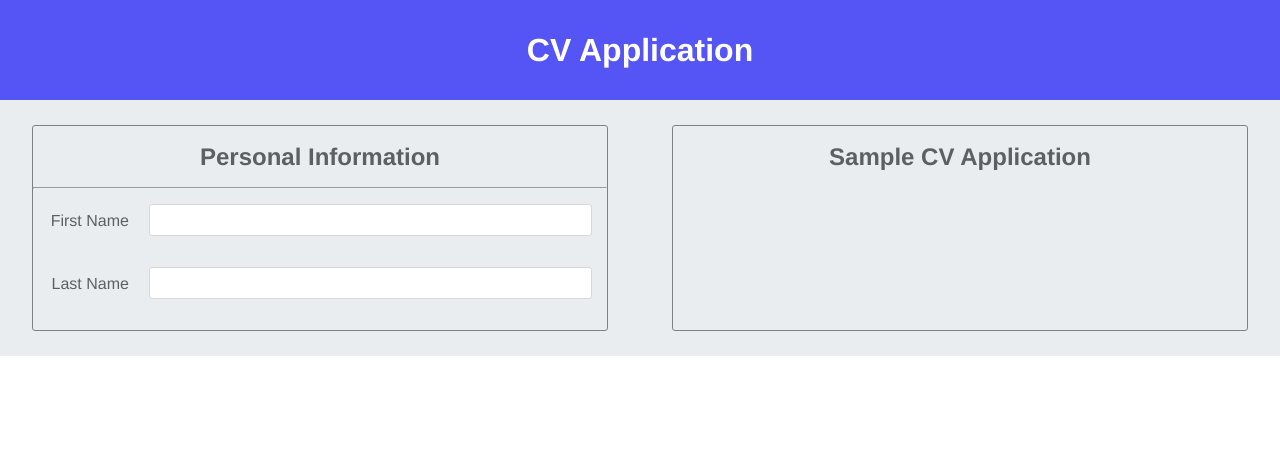
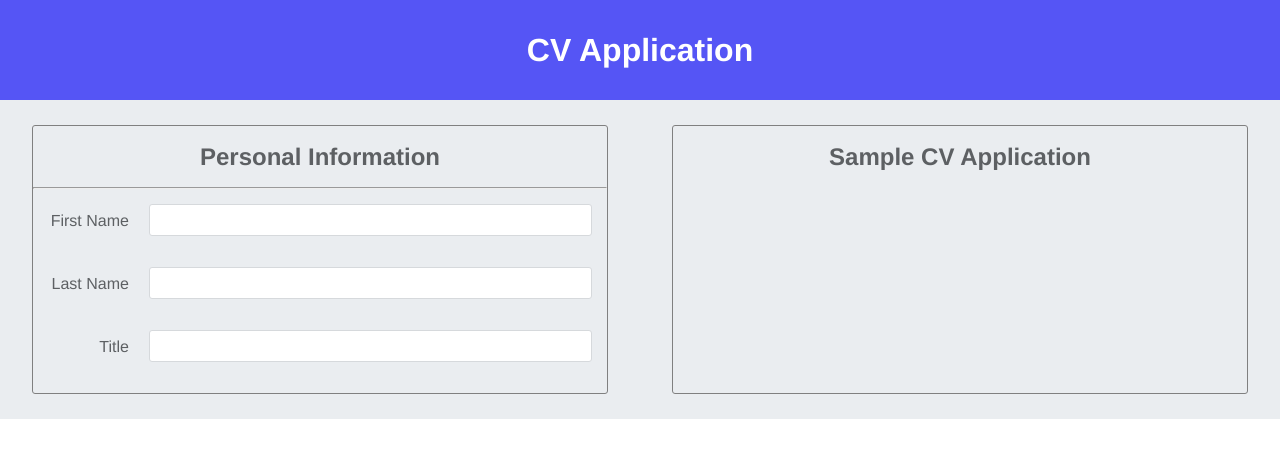
Before and after one commit to chapmancbVCU/cv-application, a React (Create React App) app: page / in a window 1280 px wide. Shown: the top 458 px of the page. Built offline with nearby package versions, Linux system fonts and the light colour scheme.

Commit message:
Reorganized some items alphabatically.  Added title to form and cv.

```diff
--- a/src/components/CV.tsx
+++ b/src/components/CV.tsx
@@ -4,16 +4,18 @@
 import React, { FC} from 'react';
 
 interface CVProps {
+    title: string
     firstName: string;
     lastName: string;
 }
 
-const CV : FC<CVProps> = ({firstName, lastName}) => {
+const CV : FC<CVProps> = ({firstName, lastName, title}) => {
     return(
         <div className="cv-container">
             <h2>Sample CV Application</h2>
             <div>
-                {firstName} {lastName}
+                <h2>{firstName} {lastName}</h2>
+                <h3>{title}</h3>
             </div>
         </div>
     );
--- a/src/components/Form.tsx
+++ b/src/components/Form.tsx
@@ -6,13 +6,20 @@ import React, { FC } from 'react';
 interface ApplicationProps {
     firstName: string;
     handleFirstNameInput: any;
+    handleLastNameInput: any;
+    handleTitleInput: any;
     lastName: string;
-    handleLastNameInput: any;
+    title: string;
 }
 
 const Form : FC<ApplicationProps> = ({
-    firstName, handleFirstNameInput,
-    lastName, handleLastNameInput}) => {
+    firstName,
+    handleFirstNameInput,
+    handleLastNameInput,
+    handleTitleInput,
+    lastName,
+    title,}) => {
+
     return(
         <div className="form-container">
             <h2>Personal Information</h2>
@@ -42,6 +49,18 @@ const Form : FC<ApplicationProps> = ({
                         onChange={(event) => handleLastNameInput(event)}
                         value={lastName}/>
                 </div>
+                <div className="form-row">
+                    <label htmlFor="title">Title</label>
+                    <input
+                        id="title"
+                        name="title"
+                        type="text"
+                        minLength={5}
+                        maxLength={25}
+                        required
+                        onChange={(event) => handleTitleInput(event)}
+                        value={title}/>
+                </div>
             </form>
         </div>
     );
--- a/src/components/Main.tsx
+++ b/src/components/Main.tsx
@@ -6,8 +6,10 @@ import Form from './Form';
 import React, { useState } from 'react';
 
 function Main() {
-    const [firstName, setFirstName] = useState("")
+    const [firstName, setFirstName] = useState("");
     const [lastName, setLastName] = useState("");
+    const [title, setTitle] = useState("");
+
     function handleFirstNameInput(event: any) {
         setFirstName(event.target.value);
     }
@@ -16,11 +18,23 @@ function Main() {
         setLastName(event.target.value);
     }
 
+    function handleTitleInput(event: any) {
+        setTitle(event.target.value);
+    }
+
     return(
         <div className="main">
-            <Form firstName={firstName} handleFirstNameInput={handleFirstNameInput}
-                lastName={lastName} handleLastNameInput={handleLastNameInput}/>
-            <CV firstName={firstName} lastName={lastName}/>
+            <Form firstName={firstName}
+                handleFirstNameInput={handleFirstNameInput}
+                handleLastNameInput={handleLastNameInput}
+                handleTitleInput={handleTitleInput}
+                lastName={lastName}
+                title={title}
+            />
+            <CV firstName={firstName}
+                lastName={lastName}
+                title={title}
+            />
         </div>
     );
 
```
